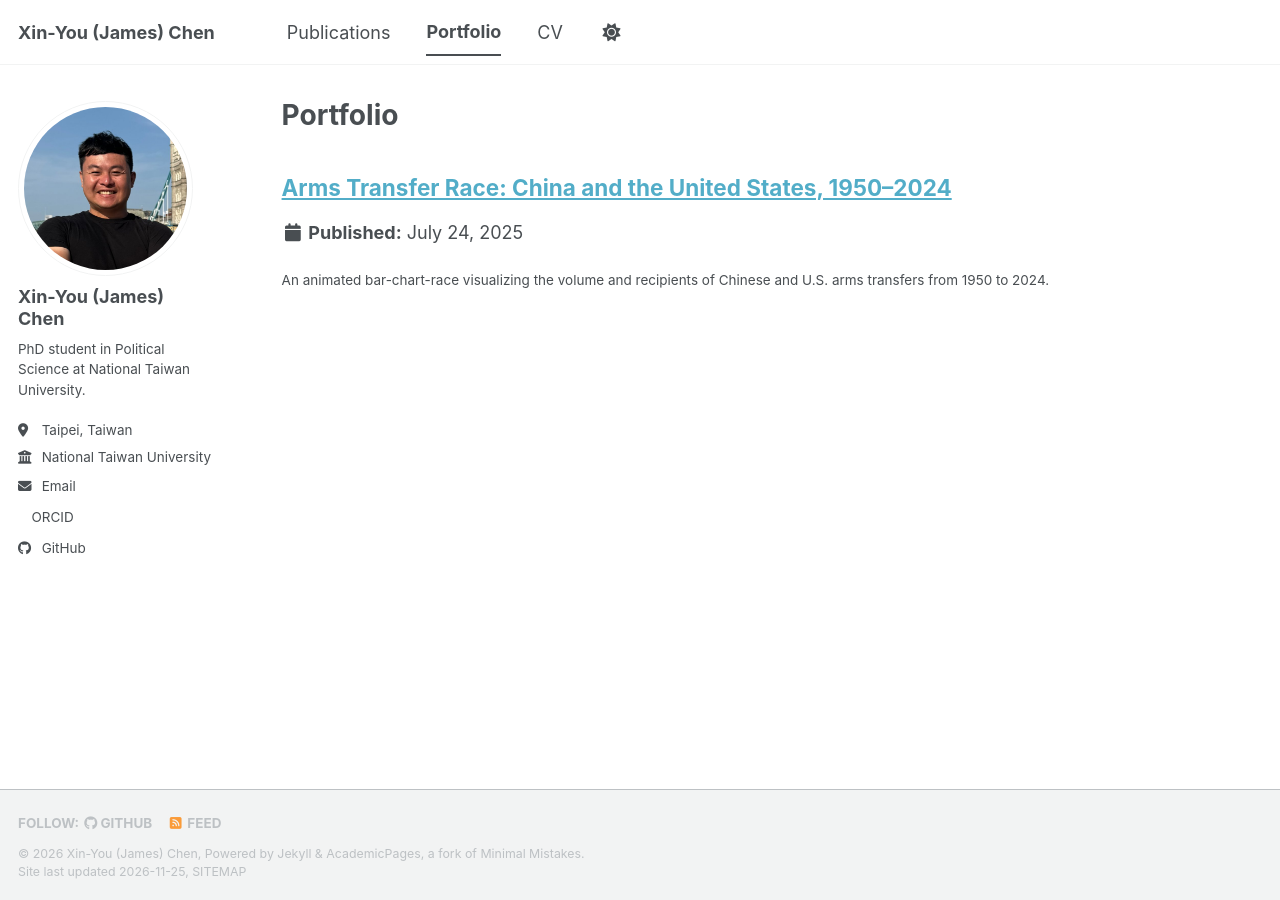
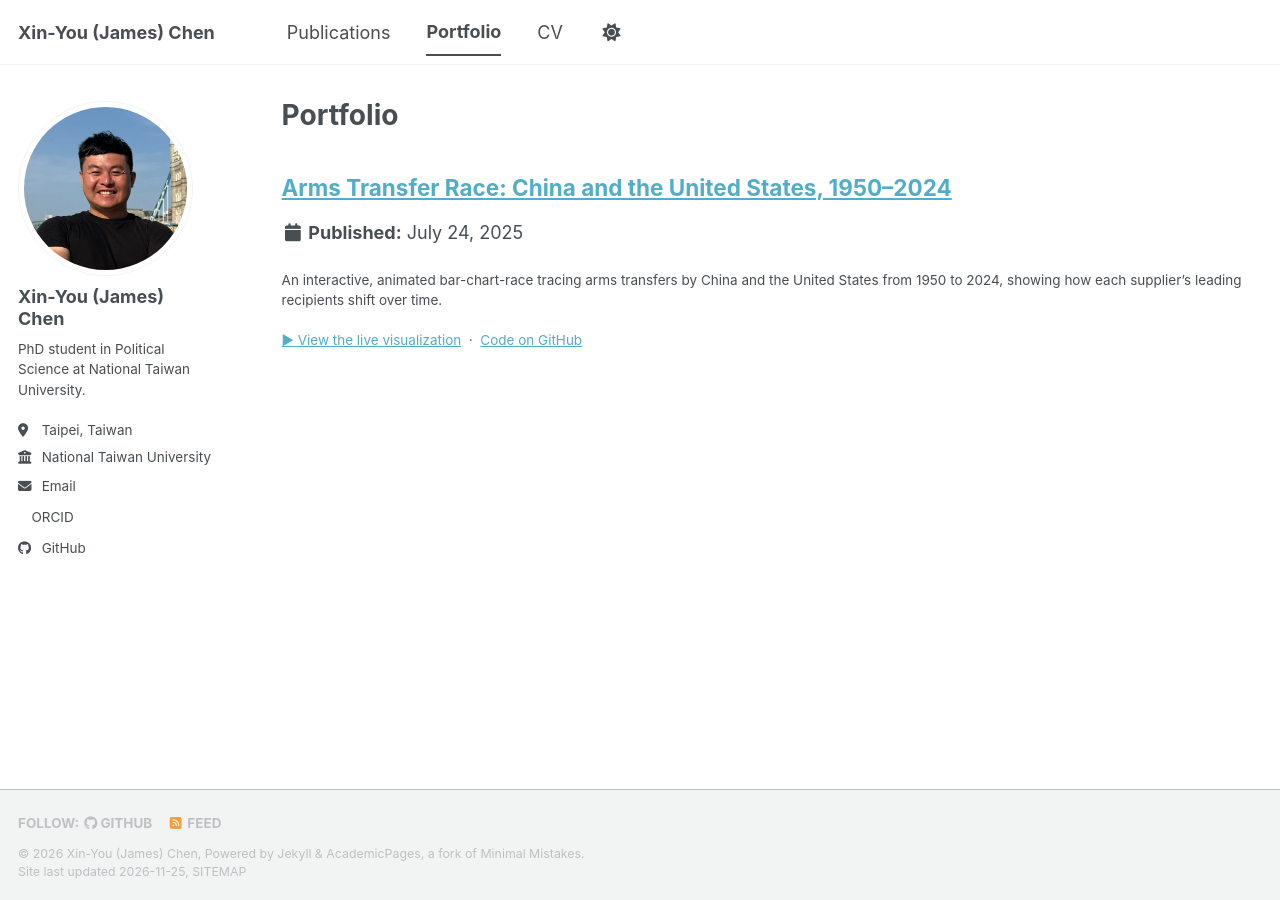
Before and after one commit to xyjameschen/xyjameschen.github.io, a Jekyll site: the page built from _pages/portfolio.html, in a window 1280 px wide. Built offline with Jekyll 4.4.1, drawn with Linux system fonts in a browser that asks for light colours; a script bundle is joined from its source files by our own code; a style sheet for code colours, icons or effects is not loaded.

Commit message:
Enhance excerpt for arms transfer race visualization
Updated the excerpt to provide a more detailed description of the interactive visualization and included links to view the live project and its code.

```diff
--- a/_portfolio/arms-transfer-race.md
+++ b/_portfolio/arms-transfer-race.md
@@ -1,12 +1,12 @@
 ---
 title: "Arms Transfer Race: China and the United States, 1950–2024"
-excerpt: "An animated bar-chart-race visualizing the volume and recipients of Chinese and U.S. arms transfers from 1950 to 2024."
+excerpt: "An interactive, animated bar-chart-race tracing arms transfers by China and the United States from 1950 to 2024, showing how each supplier's leading recipients shift over time.<br/><br/><a href='https://xyjameschen.github.io/race-bars/'>▶ View the live visualization</a> &nbsp;·&nbsp; <a href='https://github.com/xyjameschen/race-bars'>Code on GitHub</a>"
 collection: portfolio
 date: 2025-07-24
 ---
 
 An interactive, animated "bar chart race" tracing the evolution of arms transfers by China and the United States from 1950 to 2024. The animation shows how each supplier's leading partners shift over time, offering an accessible way to explore long-run patterns in the global arms trade.
 
-The project complements my research on China's arms transfers (see "Armed Dragon! An Empirical Analysis of China's Arms Transfers"). It is built as a self-contained web visualization.
+The project complements my research on China's arms transfers (see "Armed Dragon! An Empirical Analysis of China's Arms Transfers").
 
 [▶ View the live visualization](https://xyjameschen.github.io/race-bars/) · [Code on GitHub](https://github.com/xyjameschen/race-bars)
```
